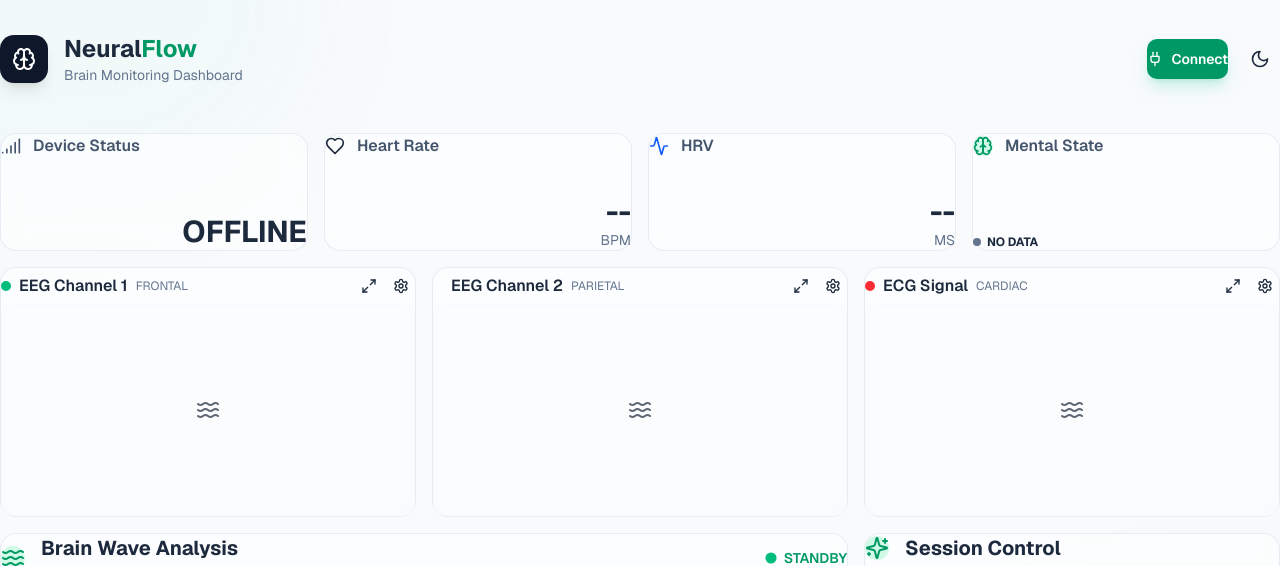
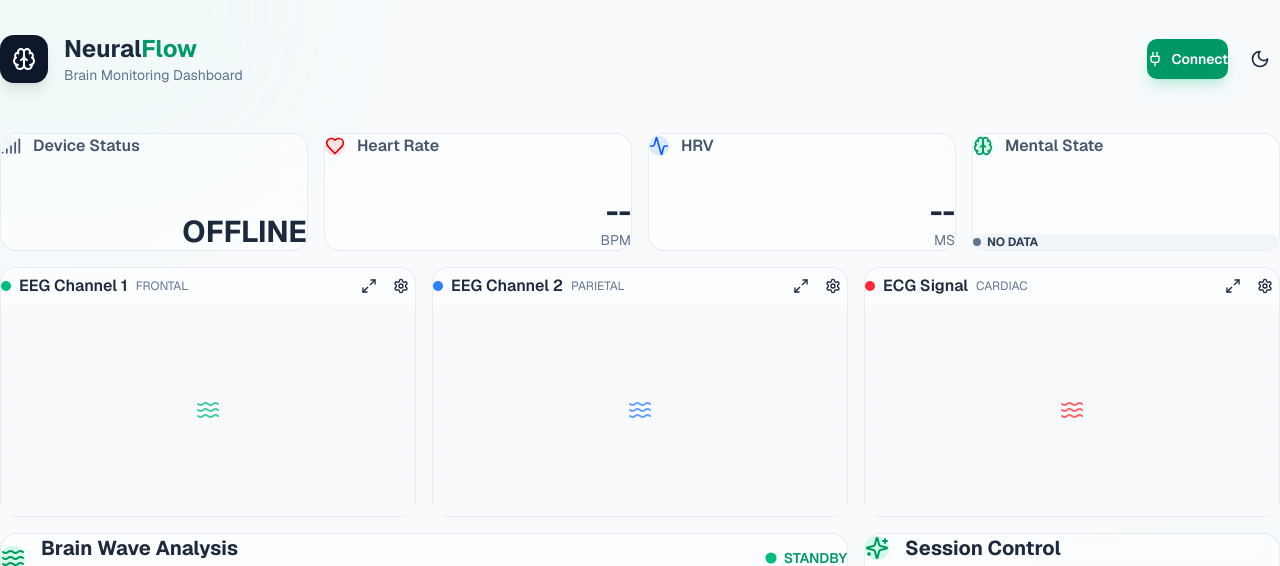
Before and after one commit to krishnanshu27/Project_01, a Next.js app: page / in a window 1280 px wide. Shown: the top 566 px of the page. Built offline with nearby package versions, Linux system fonts and the light colour scheme.

Commit message:
Error Fix

```diff
--- a/src/components/EEGDataPlot.tsx
+++ b/src/components/EEGDataPlot.tsx
@@ -17,9 +17,9 @@ import {
 // BLE Configuration Constants
 const BLE_SERVICE_UUID = '4fafc201-1fb5-459e-8fcc-c5c9c331914b';
 const SENSOR_DATA_UUID = 'beb5483e-36e1-4688-b7f5-ea07361b26a8';
-const CONTROL_CHAR_UUID = 'your-control-characteristic-uuid'; // Add your control characteristic UUID
+const CONTROL_CHAR_UUID = 'your-control-characteristic-uuid';
 
-// Modern Button component
+// Button component (keeping local until AppButton is confirmed to exist)
 interface ButtonProps {
     children: React.ReactNode;
     onClick?: () => void;
@@ -29,7 +29,7 @@ interface ButtonProps {
     disabled?: boolean;
 }
 
-const Button: React.FC<ButtonProps> = React.memo(({
+const Button: React.FC<ButtonProps> = ({
     children,
     onClick,
     variant = "default",
@@ -63,37 +63,75 @@ const Button: React.FC<ButtonProps> = React.memo(({
             {children}
         </button>
     );
-});
-Button.displayName = "Button";
+};
+
+// Static color mappings for MoodDisplay
+const moodColorClasses = {
+    slate: {
+        container: "bg-slate-100 text-slate-700 dark:bg-slate-900 dark:text-slate-300",
+        dot: "bg-slate-500"
+    },
+    emerald: {
+        container: "bg-emerald-100 text-emerald-700 dark:bg-emerald-900 dark:text-emerald-300",
+        dot: "bg-emerald-500"
+    },
+    blue: {
+        container: "bg-blue-100 text-blue-700 dark:bg-blue-900 dark:text-blue-300",
+        dot: "bg-blue-500"
+    },
+    red: {
+        container: "bg-red-100 text-red-700 dark:bg-red-900 dark:text-red-300",
+        dot: "bg-red-500"
+    },
+    teal: {
+        container: "bg-teal-100 text-teal-700 dark:bg-teal-900 dark:text-teal-300",
+        dot: "bg-teal-500"
+    }
+};
 
 // Minimalistic MoodDisplay component
 const MoodDisplay = React.memo(({ state }: { state: string }) => {
-    const stateConfig = useMemo(() => ({
+    const stateConfig = {
         "no_data": { label: "NO DATA", color: "slate" },
         "relaxed": { label: "RELAXED", color: "emerald" },
         "focused": { label: "FOCUSED", color: "blue" },
         "stressed": { label: "STRESSED", color: "red" },
         "calm": { label: "CALM", color: "teal" }
-    }), []);
+    };
 
     const currentState = stateConfig[state as keyof typeof stateConfig] || stateConfig["no_data"];
+    const colorClasses = moodColorClasses[currentState.color as keyof typeof moodColorClasses];
 
     return (
         <div className={cn(
             "text-xs px-3 py-1.5 rounded-full font-bold transition-colors duration-300 flex items-center gap-1.5",
-            `bg-${currentState.color}-100/80 text-${currentState.color}-700 dark:bg-${currentState.color}-900/30 dark:text-${currentState.color}-300`
+            colorClasses.container
         )}>
-            <div className={cn("w-2 h-2 rounded-full", `bg-${currentState.color}-500`)} />
+            <div className={cn("w-2 h-2 rounded-full", colorClasses.dot)} />
             {currentState.label}
         </div>
     );
 });
 MoodDisplay.displayName = "MoodDisplay";
 
-// Aesthetic WebGL Plot Canvas
-const WebglPlotCanvas = React.memo(React.forwardRef<any, any>(({ channels, color }, ref) => {
+// SignalPlotPlaceholder component with proper typing
+interface SignalPlotPlaceholderProps {
+    channels?: number[];
+    color?: string;
+}
+
+const SignalPlotPlaceholder = React.memo(React.forwardRef<HTMLDivElement, SignalPlotPlaceholderProps>(({ channels, color = 'emerald' }, ref) => {
+    const getWaveColorClass = (color: string) => {
+        switch (color) {
+            case 'emerald': return 'text-emerald-500';
+            case 'blue': return 'text-blue-500';
+            case 'red': return 'text-red-500';
+            default: return 'text-emerald-500';
+        }
+    };
+
     return (
-        <div className="w-full h-full bg-slate-50/50 dark:bg-slate-900/50 rounded-lg flex items-center justify-center relative overflow-hidden backdrop-blur-sm">
+        <div ref={ref} className="w-full h-full bg-slate-50 dark:bg-slate-900 rounded-lg flex items-center justify-center relative overflow-hidden backdrop-blur-sm">
             <div className="absolute inset-0 opacity-10">
                 <svg width="100%" height="100%" className="absolute inset-0">
                     <defs>
@@ -109,14 +147,44 @@ const WebglPlotCanvas = React.memo(React.forwardRef<any, any>(({ channels, color
                 animate={{ opacity: [0.6, 1, 0.6] }}
                 transition={{ duration: 3, repeat: Infinity, ease: "easeInOut" }}
             >
-                <Waves className={cn("h-6 w-6", `text-${color}-500`)} />
+                <Waves className={cn("h-6 w-6", getWaveColorClass(color))} />
             </motion.div>
         </div>
     );
 }));
-WebglPlotCanvas.displayName = "WebglPlotCanvas";
+SignalPlotPlaceholder.displayName = "SignalPlotPlaceholder";
 
-// Main component with Web Bluetooth integration
+// Static color mappings for stats
+const statColorClasses = {
+    slate: {
+        background: "bg-slate-100 dark:bg-slate-900",
+        text: "text-slate-600 dark:text-slate-400"
+    },
+    emerald: {
+        background: "bg-emerald-100 dark:bg-emerald-900",
+        text: "text-emerald-600 dark:text-emerald-400"
+    },
+    red: {
+        background: "bg-red-100 dark:bg-red-900",
+        text: "text-red-600 dark:text-red-400"
+    },
+    blue: {
+        background: "bg-blue-100 dark:bg-blue-900",
+        text: "text-blue-600 dark:text-blue-400"
+    }
+};
+
+// Helper function for signal dot colors
+const getSignalDotClass = (color: string) => {
+    switch (color) {
+        case 'emerald': return 'bg-emerald-500';
+        case 'blue': return 'bg-blue-500';
+        case 'red': return 'bg-red-500';
+        default: return 'bg-emerald-500';
+    }
+};
+
+// Main component
 export default function BrainSignalVisualizer() {
     const [isDarkMode, setIsDarkMode] = useState(false);
     const [isDeviceConnected, setIsDeviceConnected] = useState(false);
@@ -139,8 +207,20 @@ export default function BrainSignalVisualizer() {
 
     // Memoized data
     const radarData = useMemo(() => ({
-        left: [{ subject: "Alpha", value: 35 }, { subject: "Beta", value: 20 }, { subject: "Theta", value: 25 }, { subject: "Delta", value: 15 }, { subject: "Gamma", value: 5 }],
-        right: [{ subject: "Alpha", value: 32 }, { subject: "Beta", value: 23 }, { subject: "Theta", value: 22 }, { subject: "Delta", value: 18 }, { subject: "Gamma", value: 5 }]
+        left: [
+            { subject: "Alpha", value: 35 },
+            { subject: "Beta", value: 20 },
+            { subject: "Theta", value: 25 },
+            { subject: "Delta", value: 15 },
+            { subject: "Gamma", value: 5 }
+        ],
+        right: [
+            { subject: "Alpha", value: 32 },
+            { subject: "Beta", value: 23 },
+            { subject: "Theta", value: 22 },
+            { subject: "Delta", value: 18 },
+            { subject: "Gamma", value: 5 }
+        ]
     }), []);
 
     // Web Bluetooth connection function
@@ -153,7 +233,6 @@ export default function BrainSignalVisualizer() {
         setIsConnecting(true);
 
         try {
-            // Request Bluetooth device - this will show the device selection popup
             const device = await navigator.bluetooth.requestDevice({
                 filters: [
                     { services: [BLE_SERVICE_UUID] },
@@ -169,27 +248,19 @@ export default function BrainSignalVisualizer() {
             });
 
             console.log('Selected device:', device);
-
-            // Connect to the device
             const server = await device.gatt?.connect();
             console.log('Connected to GATT server');
 
-            // Get the service
             const service = await server?.getPrimaryService(BLE_SERVICE_UUID);
-
-            // Get the characteristic for sensor data
             const sensorCharacteristic = await service?.getCharacteristic(SENSOR_DATA_UUID);
 
-            // Start notifications for real-time data
             await sensorCharacteristic?.startNotifications();
             sensorCharacteristic?.addEventListener('characteristicvaluechanged', handleSensorDataReceived);
 
-            // Set connection state
             setBluetoothDevice(device);
             setIsDeviceConnected(true);
             setCurrentMentalState("focused");
 
-            // Handle disconnection
             device.addEventListener('gattserverdisconnected', handleDeviceDisconnected);
 
         } catch (error) {
@@ -208,19 +279,15 @@ export default function BrainSignalVisualizer() {
         const value = target.value;
 
         if (value) {
-            // Parse the received data according to your device's protocol
             const rawData = new Uint8Array(value.buffer);
 
-            // Example parsing - adjust based on your device's data format
             try {
-                // Assuming your device sends structured data
-                const bpm = rawData[0] + 60; // Example BPM calculation
-                const hrv = rawData[1] + 30; // Example HRV calculation
+                const bpm = rawData[0] + 60;
+                const hrv = rawData[1] + 30;
 
                 setCurrentBPM(bpm.toString());
                 setCurrentHRV(hrv.toString());
 
-                // Update mental state based on data patterns
                 if (bpm < 70 && hrv > 40) {
                     setCurrentMentalState("relaxed");
                 } else if (bpm > 80) {
@@ -342,7 +409,9 @@ export default function BrainSignalVisualizer() {
                     </motion.header>
 
                     {/* Stats */}
-                    {statsConfig.map((stat, index) => (
+                    {statsConfig.map((stat, index) => {
+                        const colorClasses = statColorClasses[stat.color as keyof typeof statColorClasses];
+                        return (
                             <motion.div
                                 key={stat.title}
                                 className="col-span-3 row-span-1 rounded-2xl bg-white/50 dark:bg-slate-800/50 backdrop-blur-md border border-slate-200/80 dark:border-slate-700/80 p-4 flex flex-col justify-between transition-all duration-300 hover:shadow-xl hover:border-emerald-300/50 dark:hover:border-emerald-600/50"
@@ -351,8 +420,8 @@ export default function BrainSignalVisualizer() {
                                 transition={{ duration: 0.4, delay: 0.2 + index * 0.1 }}
                             >
                                 <div className="flex items-center gap-3">
-                                <div className={cn("p-2 rounded-lg", `bg-${stat.color}-100 dark:bg-${stat.color}-900/30`)}>
-                                    <stat.icon className={cn("h-5 w-5", `text-${stat.color}-600 dark:text-${stat.color}-400`)} />
+                                    <div className={cn("p-2 rounded-lg", colorClasses.background)}>
+                                        <stat.icon className={cn("h-5 w-5", colorClasses.text)} />
                                     </div>
                                     <h3 className="font-semibold text-slate-600 dark:text-slate-300">{stat.title}</h3>
                                 </div>
@@ -363,7 +432,8 @@ export default function BrainSignalVisualizer() {
                                     {stat.unit && <p className="text-sm text-slate-500">{stat.unit}</p>}
                                 </div>
                             </motion.div>
-                    ))}
+                        );
+                    })}
 
                     {/* Signal Plots */}
                     {signalsConfig.map((signal, index) => (
@@ -376,7 +446,7 @@ export default function BrainSignalVisualizer() {
                         >
                             <div className="flex items-center justify-between mb-2">
                                 <div className="flex items-center gap-2">
-                                    <div className={cn("w-2.5 h-2.5 rounded-full", `bg-${signal.color}-500`)} />
+                                    <div className={cn("w-2.5 h-2.5 rounded-full", getSignalDotClass(signal.color))} />
                                     <h4 className="font-semibold">{signal.title}</h4>
                                     <span className="text-xs text-slate-500">{signal.subtitle}</span>
                                 </div>
@@ -386,7 +456,7 @@ export default function BrainSignalVisualizer() {
                                 </div>
                             </div>
                             <div className="flex-1">
-                                <WebglPlotCanvas color={signal.color} />
+                                <SignalPlotPlaceholder color={signal.color} />
                             </div>
                         </motion.div>
                     ))}
```
Lines whose indentation alone changed are shown as unchanged.
